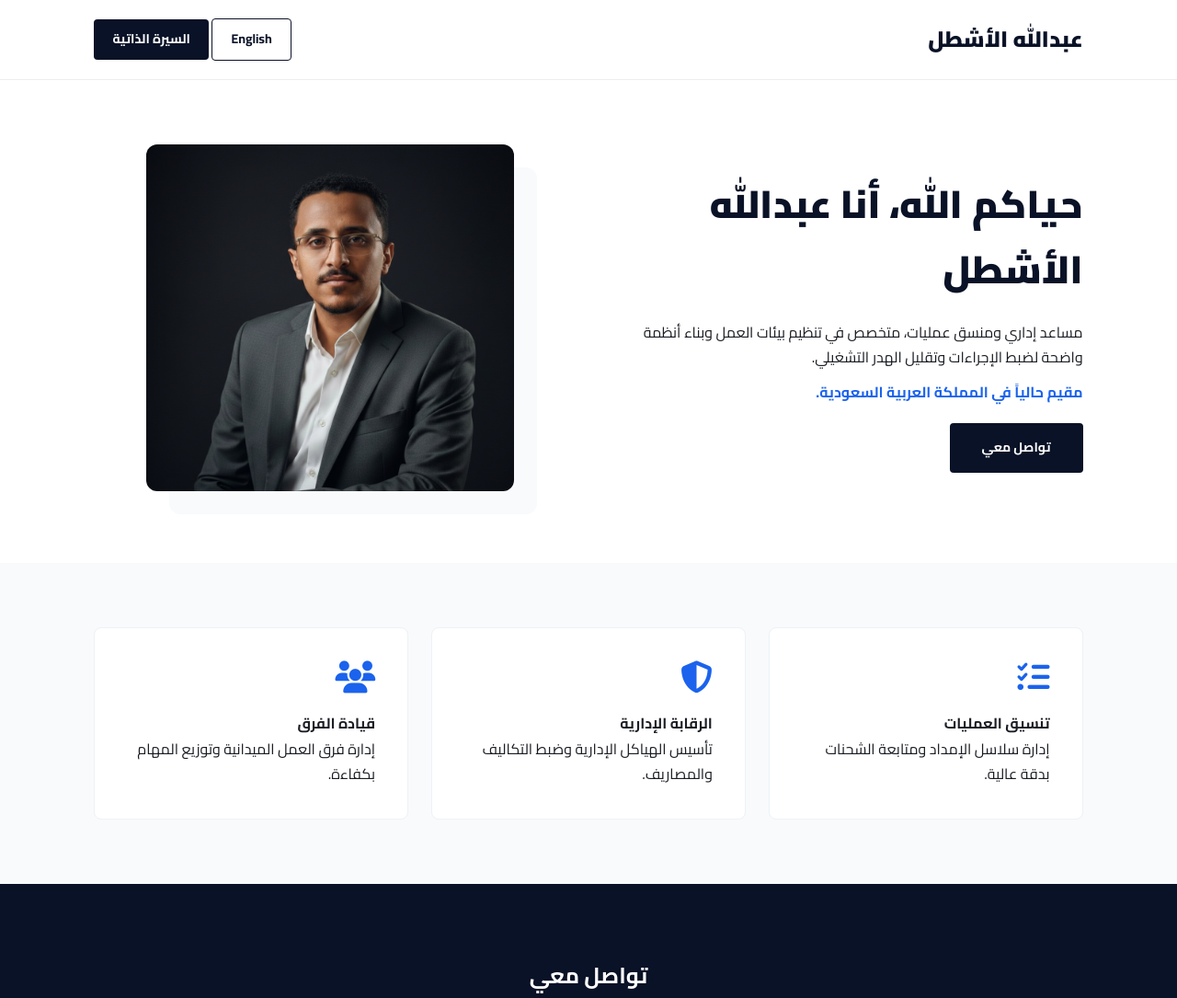
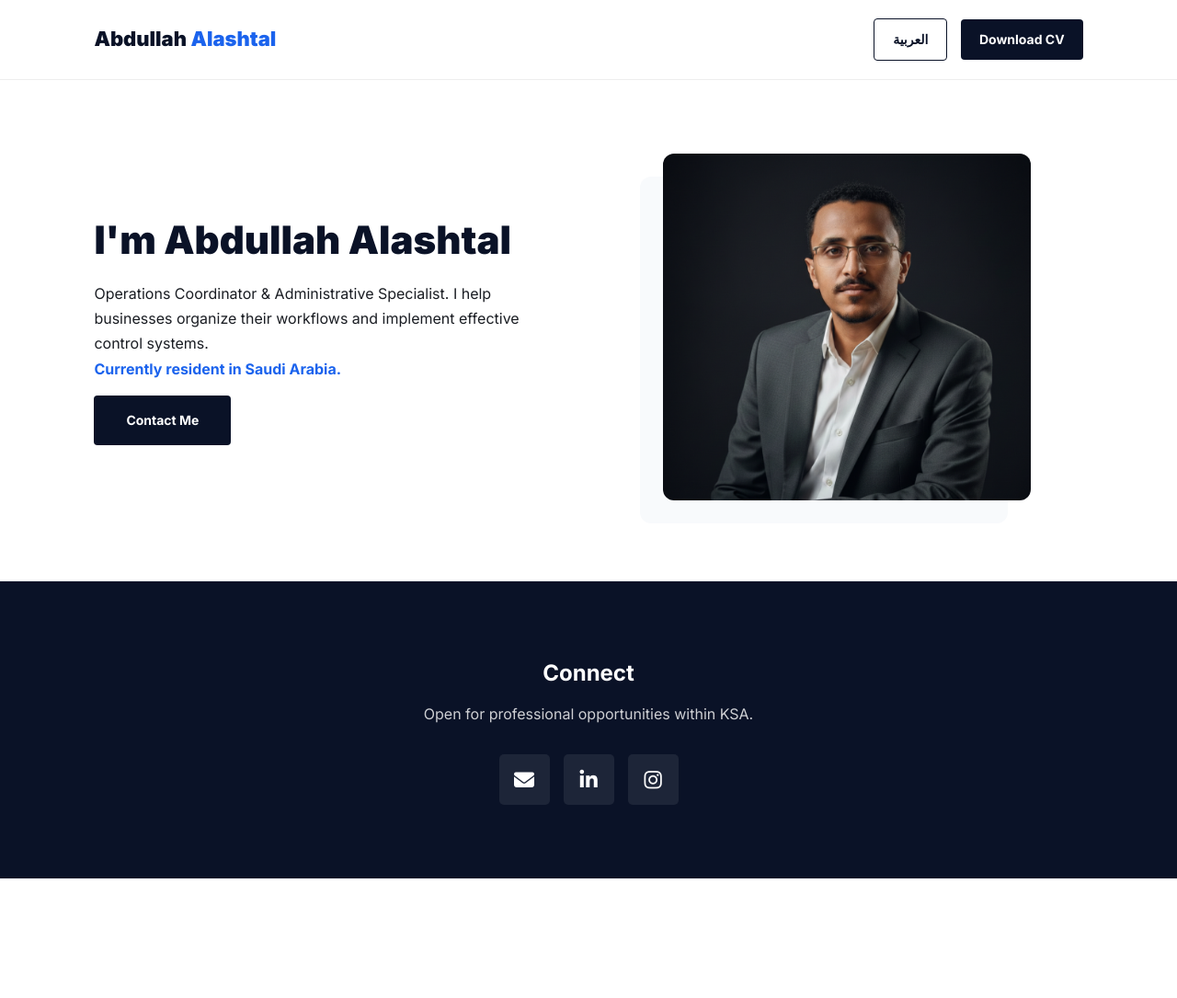
Before and after one commit to alashtalabdullah-svg/Portfolio, a plain HTML site: page index-ar.html in a window 1280 px wide. Shown: the top 1085 px of the page at 92% size. After the commit the page ends 955 px from the top, so only its background shows below. Drawn offline with Linux system fonts and the light colour scheme.

Commit message:
Update index-ar.html

```diff
--- a/index-ar.html
+++ b/index-ar.html
@@ -1,82 +1,73 @@
 <!DOCTYPE html>
-<html lang="ar" dir="rtl">
+<html lang="en">
 <head>
     <meta charset="UTF-8">
     <meta name="viewport" content="width=device-width, initial-scale=1.0">
-    <title>عبدالله الأشطل | منسق عمليات</title>
-    <link href="https://fonts.googleapis.com/css2?family=Cairo:wght@400;700;900&display=swap" rel="stylesheet">
+    <title>Abdullah Alashtal | Ops Coordinator</title>
+    <link href="https://fonts.googleapis.com/css2?family=Inter:wght@400;700;900&display=swap" rel="stylesheet">
     <link rel="stylesheet" href="https://cdnjs.cloudflare.com/ajax/libs/font-awesome/6.4.0/css/all.min.css">
     <style>
         :root { --navy: #0a1227; --blue: #1b63ed; --light: #f8fafc; --text: #1a1d23; }
         * { margin: 0; padding: 0; box-sizing: border-box; }
-        body { font-family: 'Cairo', sans-serif; color: var(--text); background: #fff; line-height: 1.7; }
+        body { font-family: 'Inter', sans-serif; color: var(--text); background: #fff; line-height: 1.7; }
 
         nav { padding: 20px 8%; display: flex; justify-content: space-between; align-items: center; background: #fff; border-bottom: 1px solid #eee; position: sticky; top: 0; z-index: 1000; }
-        .logo { font-size: 24px; font-weight: 900; color: var(--navy); }
-        /* هنا التعديل الذي طلبته لجعل الكلمة الثانية سوداء */
-        .logo span { color: var(--navy); }
-
-        .btn { padding: 10px 20px; font-size: 14px; font-weight: 700; text-decoration: none; border-radius: 4px; transition: 0.3s; display: inline-block; border: none; cursor: pointer; }
+        .logo { font-size: 22px; font-weight: 900; color: var(--navy); }
+        .logo span { color: var(--blue); }
+        .btn { padding: 10px 20px; font-size: 14px; font-weight: 700; text-decoration: none; border-radius: 4px; display: inline-block; transition: 0.3s; }
         .btn-primary { background: var(--navy); color: #fff; }
         .btn-outline { border: 1px solid var(--navy); color: var(--navy); margin-right: 10px; }
 
+        .hero { padding: 80px 8%; display: flex; align-items: center; gap: 50px; flex-wrap: wrap; }
+        .hero-content { flex: 1; min-width: 320px; }
+        .hero-content h1 { font-size: 42px; font-weight: 900; color: var(--navy); line-height: 1.2; margin-bottom: 20px; }
+        .hero-img { flex: 1; min-width: 320px; text-align: center; }
+        .hero-img img { width: 100%; max-width: 400px; border-radius: 12px; box-shadow: -25px 25px 0 var(--light); }
+
         section { padding: 70px 8%; }
-        .hero { display: flex; align-items: center; gap: 50px; flex-wrap: wrap; background: #fff; }
-        .hero-content { flex: 1; min-width: 320px; }
-        .hero-content h1 { font-size: 42px; font-weight: 900; color: var(--navy); margin-bottom: 20px; }
-        .hero-img { flex: 1; min-width: 320px; text-align: center; }
-        .hero-img img { width: 100%; max-width: 400px; border-radius: 12px; box-shadow: 25px 25px 0 var(--light); }
+        .bg-light { background: var(--light); }
+        .section-title { font-size: 30px; font-weight: 800; margin-bottom: 40px; color: var(--navy); }
 
-        .bg-light { background: var(--light); }
         .grid { display: grid; grid-template-columns: repeat(auto-fit, minmax(300px, 1fr)); gap: 25px; }
         .card { background: #fff; padding: 35px; border-radius: 8px; border: 1px solid #eef2f6; transition: 0.3s; }
-        .card i { font-size: 35px; color: var(--blue); margin-bottom: 20px; display: block; }
 
         footer { background: var(--navy); color: #fff; padding: 80px 8%; text-align: center; }
-        .social-links { display: flex; justify-content: center; gap: 20px; margin-top: 30px; }
-        .social-link { width: 55px; height: 55px; background: rgba(255,255,255,0.08); display: flex; align-items: center; justify-content: center; color: #fff; font-size: 22px; border-radius: 5px; transition: 0.3s; text-decoration: none; }
+        .social-links { display: flex; justify-content: center; gap: 15px; margin-top: 30px; }
+        .social-link { width: 55px; height: 55px; background: rgba(255,255,255,0.08); display: flex; align-items: center; justify-content: center; color: #fff; font-size: 22px; border-radius: 5px; text-decoration: none; transition: 0.3s; }
         .social-link:hover { background: var(--blue); transform: translateY(-5px); }
 
         @media (max-width: 768px) {
-            nav { flex-direction: column; gap: 15px; }
-            .hero { flex-direction: column-reverse; text-align: center; }
+            .hero { flex-direction: column; text-align: center; }
             .hero-content h1 { font-size: 32px; }
-            .hero-img img { max-width: 280px; }
+            .hero-img img { max-width: 280px; box-shadow: -15px 15px 0 var(--light); }
         }
     </style>
 </head>
 <body>
 
 <nav>
-    <div class="logo">عبدالله <span>الأشطل</span></div>
+    <div class="logo">Abdullah <span>Alashtal</span></div>
     <div>
-        <a href="index.html" class="btn btn-outline">English</a>
-        <a href="cv-ar.pdf" class="btn btn-primary" download>السيرة الذاتية</a>
+        <a href="index-ar.html" class="btn btn-outline">العربية</a>
+        <a href="cv-en.pdf" class="btn btn-primary" download>Download CV</a>
     </div>
 </nav>
 
 <section class="hero">
     <div class="hero-content">
-        <h1>حياكم الله، أنا عبدالله الأشطل</h1>
-        <p>مساعد إداري ومنسق عمليات، متخصص في تنظيم بيئات العمل وبناء أنظمة واضحة لضبط الإجراءات وتقليل الهدر التشغيلي.</p>
-        <p style="font-weight: 700; color: var(--blue); margin-top: 10px;">مقيم حالياً في المملكة العربية السعودية.</p>
-        <a href="#contact" class="btn btn-primary" style="padding: 15px 35px; margin-top: 20px;">تواصل معي</a>
+        <h1>I'm Abdullah Alashtal</h1>
+        <p>Operations Coordinator & Administrative Specialist. I help businesses organize their workflows and implement effective control systems.</p>
+        <p style="font-weight: 700; color: var(--blue);">Currently resident in Saudi Arabia.</p>
+        <a href="#contact" class="btn btn-primary" style="padding: 15px 35px; margin-top: 15px;">Contact Me</a>
     </div>
     <div class="hero-img">
-        <img src="Abdullah Alashtal.png" alt="عبدالله الأشطل">
-    </div>
-</section>
-
-<section class="bg-light">
-    <div class="grid">
-        <div class="card"><i class="fas fa-tasks"></i><h4>تنسيق العمليات</h4><p>إدارة سلاسل الإمداد ومتابعة الشحنات بدقة عالية.</p></div>
-        <div class="card"><i class="fas fa-shield-halved"></i><h4>الرقابة الإدارية</h4><p>تأسيس الهياكل الإدارية وضبط التكاليف والمصاريف.</p></div>
-        <div class="card"><i class="fas fa-users"></i><h4>قيادة الفرق</h4><p>إدارة فرق العمل الميدانية وتوزيع المهام بكفاءة.</p></div>
+        <img src="Abdullah Alashtal.png" alt="Abdullah Alashtal">
     </div>
 </section>
 
 <footer id="contact">
-    <h2>تواصل معي</h2>
+    <h2>Connect</h2>
+    <p style="margin-top: 10px; opacity: 0.8;">Open for professional opportunities within KSA.</p>
     <div class="social-links">
         <a href="mailto:alashtalabdullah@gmail.com" class="social-link"><i class="fas fa-envelope"></i></a>
         <a href="https://www.linkedin.com/in/abdullah-al-ashtal/" class="social-link" target="_blank"><i class="fab fa-linkedin-in"></i></a>
```
